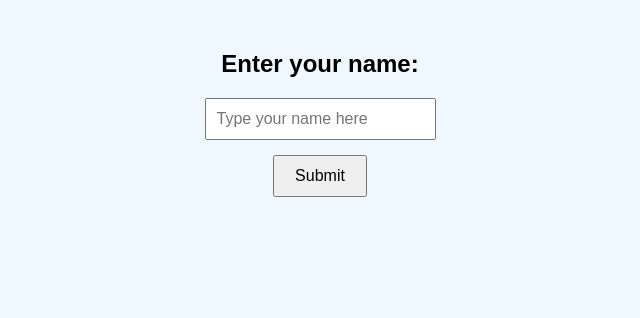
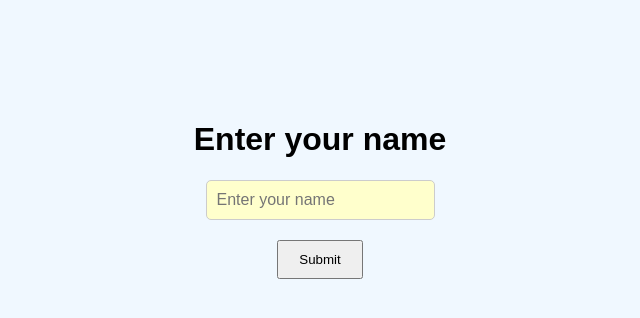
Before and after one commit to MRDofc/jataka, a React (Create React App) app: page / in a window 1280 px wide. Shown: the top 318 px of the page, without its empty margins (320-960 px from the left). Built offline with nearby package versions, Linux system fonts and the light colour scheme; the HTML template or start-up script is replaced by a standard one.

Commit message:
Update App.js

```diff
--- a/src/App.js
+++ b/src/App.js
@@ -1,58 +1,45 @@
 import React, { useState } from "react";
+import "./index.css";
 
-const App = () => {
+function App() {
   const [name, setName] = useState("");
-  const [submittedName, setSubmittedName] = useState("");
+  const [submitted, setSubmitted] = useState(false);
 
-  const handleSubmit = (e) => {
-    e.preventDefault();
-    if (name.trim() !== "") {
-      setSubmittedName(name.trim());
+  const handleSubmit = () => {
+    if (name.trim()) {
+      setSubmitted(true);
     }
   };
 
   return (
-    <div style={{ textAlign: "center", marginTop: "50px", fontFamily: "Arial, sans-serif" }}>
-      {!submittedName ? (
-        <form onSubmit={handleSubmit}>
-          <h2>Enter your name:</h2>
+    <div style={{ textAlign: "center", paddingTop: "100px" }}>
+      {!submitted ? (
+        <div>
+          <h1>Enter your name</h1>
           <input
             type="text"
             value={name}
             onChange={(e) => setName(e.target.value)}
-            placeholder="Type your name here"
-            style={{ padding: "10px", fontSize: "16px" }}
+            placeholder="Enter your name"
+            className="name-input"
           />
           <br />
-          <button
-            type="submit"
-            style={{
-              marginTop: "15px",
-              padding: "10px 20px",
-              fontSize: "16px",
-              cursor: "pointer",
-            }}
-          >
+          <button onClick={handleSubmit} style={{ marginTop: "20px", padding: "10px 20px" }}>
             Submit
           </button>
-        </form>
+        </div>
       ) : (
-        <>
-          <h1>Welcome, {submittedName}!</h1>
-          <div style={{ marginTop: "30px" }}>
-            <video
-              src="https://files.catbox.moe/81jyq0.mp4"
-              autoPlay
-              muted
-              loop
-              style={{ maxWidth: "80%", borderRadius: "10px" }}
-            ></video>
-          </div>
-          <h3 style={{ marginTop: "10px", color: "#333" }}>Beloved Team</h3>
-        </>
+        <div>
+          <h1>Welcome, {name}!</h1>
+          <video width="320" height="240" autoPlay muted loop>
+            <source src="https://files.catbox.moe/81jyq0.mp4" type="video/mp4" />
+            Your browser does not support the video tag.
+          </video>
+          <h2>Beloved Team</h2>
+        </div>
       )}
     </div>
   );
-};
+}
 
 export default App;
```
